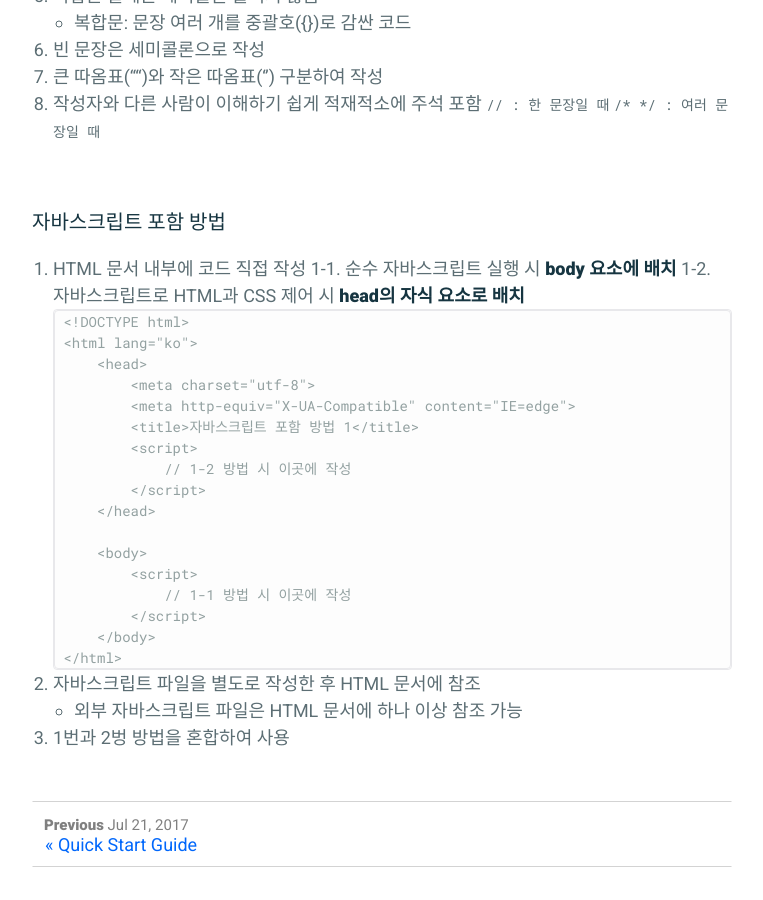
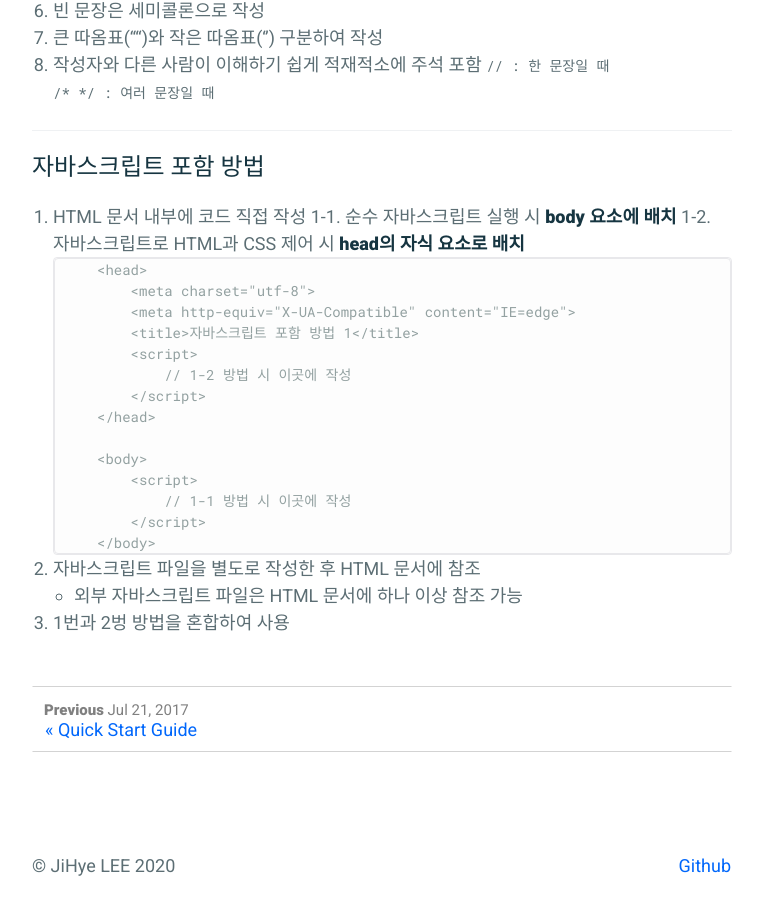
Before and after one commit to absolutelyfullycapable/absolutelyfullycapable.github.io, a Jekyll site: the page built from _posts/2020-09-01-javascript-basic.md, in a window 1280 px wide and 900 px high, scrolled down 1378 px. Shown: the whole window, without its empty margins (258-1021 px from the left). Built offline with Jekyll 4.4.1, drawn with Linux system fonts in a browser that asks for light colours.

Commit message:
modify post

````diff
--- a/_posts/2020-09-01-javascript-basic.md
+++ b/_posts/2020-09-01-javascript-basic.md
@@ -10,9 +10,9 @@ comments: false
 **자바스크립트**
 웹 문서를 동적으로 제어하기 위해 고안된 프로그래밍 언어
 
-<br>
+- - -
 
-### 특징
+## 특징
 - 프로그램을 한 줄마다 기계어로 번역해서 실행하는 **인터프리터 언어**
 - 처리와 관련된 데이터와 절차를 하나로 묶어 객체 단위로 관리하는 **객체 지향 언어**
 - 프로그램을 함수로 조합하여 구현하는 **함수형 언어**
@@ -22,9 +22,9 @@ comments: false
 - 클로저를 정의
 - **CSS보다 우선 순위 높음**
 
-<br>
+- - -
 
-### 역할
+## 역할
 - 요소의 추가 및 삭제
 - HTML 및 CSS 요소의 스타일 변경
 - 사용자와의 상호 작용
@@ -33,9 +33,9 @@ comments: false
 - 웹 브라우저 제어 및 쿠키 등의 설정과 조회
 - AJAX 기술을 이용한 웹 서버와의 통신
 
-<br>
+- - -
 
-### 프로그램 작성 방법 및 주의 사항
+## 프로그램 작성 방법 및 주의 사항
 1. 유니코드 문자로 작성
 2. 알파벳 대문자와 소문자를 구분하여 작성
 3. 프로그램을 구성하는 최소 단위인 토큰과 토큰 사이에는 공백 문자를 입력하여 구분
@@ -47,17 +47,17 @@ comments: false
 7. 큰 따옴표("")와 작은 따옴표('') 구분하여 작성
 8. 작성자와 다른 사람이 이해하기 쉽게 적재적소에 주석 포함
 	`` // : 한 문장일 때 ``
+
 	`` /* */ : 여러 문장일 때 ``
 
-<br>
+- - -
 
-### 자바스크립트 포함 방법
+## 자바스크립트 포함 방법
 1. HTML 문서 내부에 코드 직접 작성
 	1-1. 순수 자바스크립트 실행 시 **body 요소에 배치**
     1-2. 자바스크립트로 HTML과 CSS 제어 시 **head의 자식 요소로 배치**
+
     ```
-    <!DOCTYPE html>
-    <html lang="ko">
         <head>
             <meta charset="utf-8">
             <meta http-equiv="X-UA-Compatible" content="IE=edge">
@@ -72,8 +72,7 @@ comments: false
                 // 1-1 방법 시 이곳에 작성
             </script>
         </body>
-    </html>
-	```
+```
 
 2. 자바스크립트 파일을 별도로 작성한 후 HTML 문서에 참조
 	- 외부 자바스크립트 파일은 HTML 문서에 하나 이상 참조 가능
````
